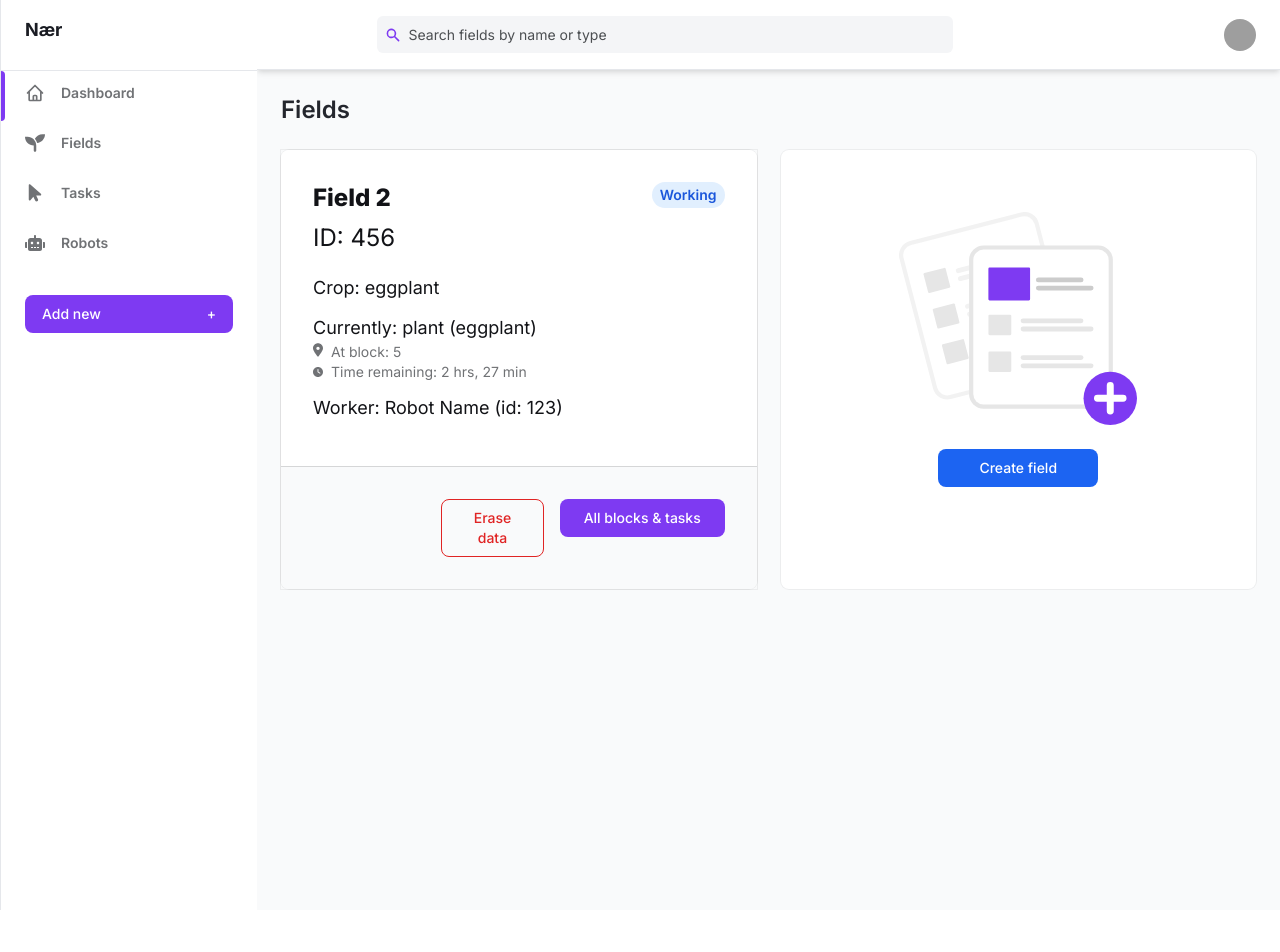
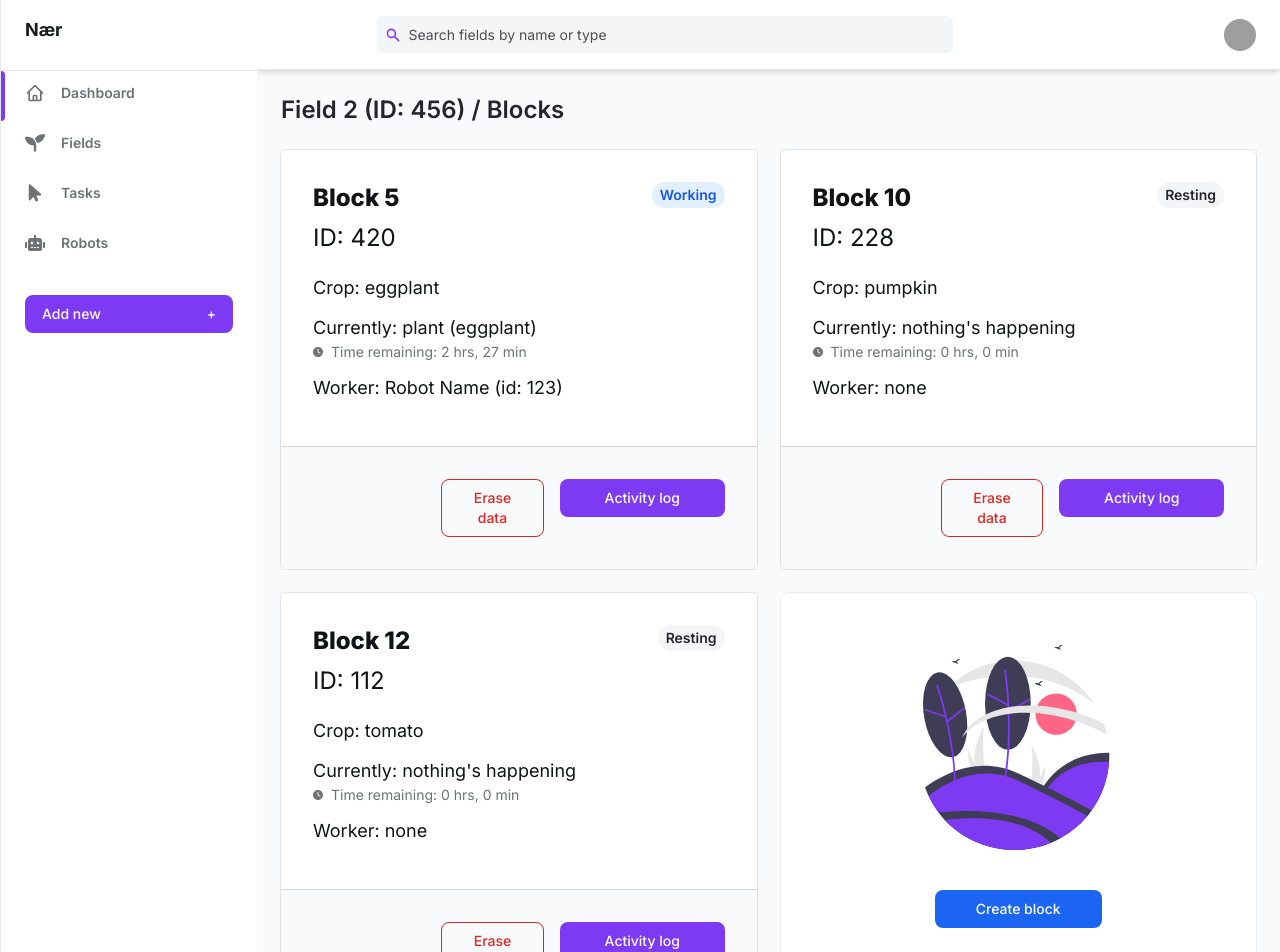
Before and after one commit to confidentlyDumb/naer_front, a Vue app: page /dashboard/field/456 in a window 1280 px wide. Shown: the top 952 px of the page. Before the commit the page ends 910 px from the top, so only its background shows below. Built offline with nearby package versions, Linux system fonts and the light colour scheme; grey boxes are pictures that could not be loaded.

Commit message:
Field view

```diff
--- a/src/components/dashboard/DashField.vue
+++ b/src/components/dashboard/DashField.vue
@@ -9,7 +9,7 @@ input[type=number]::-webkit-inner-spin-button {
       <!-- Cards -->
 
     <h2 class="my-6 text-2xl font-semibold text-gray-700 dark:text-gray-200">
-      Fields
+      Field 2 (ID: 456) / Blocks
     </h2>
     <div class="grid gap-6 mb-8 md:grid-cols-2">
       <div
@@ -26,21 +26,18 @@ input[type=number]::-webkit-inner-spin-button {
                 <h2
                     class="text-2xl font-extrabold text-gray-900 dark:text-gray-200 sm:pr-12"
                 >
-                Field 2
+                    Block 5
                 </h2>
 
                 <section aria-labelledby="information-heading" class="mt-2">
                     <p class="mb-5 text-2xl text-gray-900 dark:text-gray-300">
-                  ID: 456
+                    ID: 420
                     </p>
                     <p class=" my-3 text-lg text-gray-900 dark:text-gray-400">
                     Crop: eggplant
                     </p>
                     <p class="mb-3 text-lg text-gray-900 dark:text-gray-400">
                     Currently: plant (eggplant)<br>
-                  <span class="text-sm text-gray-500 flex">
-                  <svg class="mr-2 mb-1" fill="currentColor" width="10" xmlns="http://www.w3.org/2000/svg" viewBox="0 0 384 512"><!--! Font Awesome Pro 6.1.1 by @fontawesome - https://fontawesome.com License - https://fontawesome.com/license (Commercial License) Copyright 2022 Fonticons, Inc. --><path d="M168.3 499.2C116.1 435 0 279.4 0 192C0 85.96 85.96 0 192 0C298 0 384 85.96 384 192C384 279.4 267 435 215.7 499.2C203.4 514.5 180.6 514.5 168.3 499.2H168.3zM192 256C227.3 256 256 227.3 256 192C256 156.7 227.3 128 192 128C156.7 128 128 156.7 128 192C128 227.3 156.7 256 192 256z"/></svg>
-                  At block: 5</span>
                     <span class="text-sm text-gray-500 flex">
                     <svg class="mr-2" fill="currentColor" width="10" xmlns="http://www.w3.org/2000/svg" viewBox="0 0 512 512"><!--! Font Awesome Pro 6.1.1 by @fontawesome - https://fontawesome.com License - https://fontawesome.com/license (Commercial License) Copyright 2022 Fonticons, Inc. --><path d="M256 512C114.6 512 0 397.4 0 256C0 114.6 114.6 0 256 0C397.4 0 512 114.6 512 256C512 397.4 397.4 512 256 512zM232 256C232 264 236 271.5 242.7 275.1L338.7 339.1C349.7 347.3 364.6 344.3 371.1 333.3C379.3 322.3 376.3 307.4 365.3 300L280 243.2V120C280 106.7 269.3 96 255.1 96C242.7 96 231.1 106.7 231.1 120L232 256z"/></svg>
                     Time remaining: 2 hrs, 27 min</span>
@@ -64,10 +61,128 @@ input[type=number]::-webkit-inner-spin-button {
             </div>
             <div class="w-2/5">
                 <a
-              href="/dashboard/field/123"
+                href="/dashboard/field/456"
                 class="flex items-center justify-center px-4 py-2 text-sm font-medium leading-5 text-white transition-colors duration-150 bg-purple-600 border border-transparent rounded-lg active:bg-purple-600 hover:bg-purple-700 focus:outline-none focus:shadow-outline-purple w-full"
                 >
-              <span>All blocks & tasks</span>
+                <span>Activity log</span>
+                </a>
+            </div>
+            </div>
+        </div>
+
+      </div>
+            <div
+        class="rp-4 bg-white rounded-lg shadow-xs dark:bg-gray-800"
+      >
+        <div
+            class="flex text-base text-left transform transition md:inline-block shadow-xs w-full"
+        >
+            <span class="text-sm mx-4 mt-14 mb-8 sm:mx-6 sm:mt-8 md:m-6 lg:m-8 absolute right-0 top-0 z-10 px-2 py-1 font-semibold leading-tight text-gray-700 bg-gray-100 rounded-full dark:text-white dark:bg-gray-600"> Resting </span>
+            <div
+            class="rounded-lg rounded-b-none w-full relative flex items-center bg-white dark:bg-gray-800 px-4 pt-14 pb-8 overflow-hidden sm:px-6 sm:pt-8 md:p-6 lg:p-8"
+            >
+                <div class="w-full">
+                <h2
+                    class="text-2xl font-extrabold text-gray-900 dark:text-gray-200 sm:pr-12"
+                >
+                    Block 10
+                </h2>
+
+                <section aria-labelledby="information-heading" class="mt-2">
+                    <p class="mb-5 text-2xl text-gray-900 dark:text-gray-300">
+                    ID: 228
+                    </p>
+                    <p class=" my-3 text-lg text-gray-900 dark:text-gray-400">
+                    Crop: pumpkin
+                    </p>
+                    <p class="mb-3 text-lg text-gray-900 dark:text-gray-400">
+                    Currently: nothing's happening<br>
+                    <span class="text-sm text-gray-500 flex">
+                    <svg class="mr-2" fill="currentColor" width="10" xmlns="http://www.w3.org/2000/svg" viewBox="0 0 512 512"><!--! Font Awesome Pro 6.1.1 by @fontawesome - https://fontawesome.com License - https://fontawesome.com/license (Commercial License) Copyright 2022 Fonticons, Inc. --><path d="M256 512C114.6 512 0 397.4 0 256C0 114.6 114.6 0 256 0C397.4 0 512 114.6 512 256C512 397.4 397.4 512 256 512zM232 256C232 264 236 271.5 242.7 275.1L338.7 339.1C349.7 347.3 364.6 344.3 371.1 333.3C379.3 322.3 376.3 307.4 365.3 300L280 243.2V120C280 106.7 269.3 96 255.1 96C242.7 96 231.1 106.7 231.1 120L232 256z"/></svg>
+                    Time remaining: 0 hrs, 0 min</span>
+                    </p>
+                    <p class=" my-3 text-lg text-gray-900 dark:text-gray-400">
+                    Worker: none
+                    </p>
+                </section>
+                </div>
+            </div>
+            <div
+            class="border-t px-4 py-4 sm:px-6 sm:py-4 md:p-6 lg:p-8 rounded-t-none flex w-full justify-end rounded-lg dark:border-gray-700 bg-gray-50 dark:bg-gray-800"
+            >
+            <div class="w-1/4 mr-4">
+                <button
+                @click="openModal('remField')"
+                class="flex w-full items-center justify-center px-4 py-2 text-sm font-medium leading-5 text-red-600 transition-colors duration-150 border border-red-600 rounded-lg active:bg-transparent hover:border-red-500 hover:text-red-500 focus:border-red-500 focus:text-red-500 active:text-red-500 focus:outline-none focus:shadow-outline-gray"
+                >
+                <span>Erase data</span>
+                </button>
+            </div>
+            <div class="w-2/5">
+                <a
+                href="/dashboard/field/456"
+                class="flex items-center justify-center px-4 py-2 text-sm font-medium leading-5 text-white transition-colors duration-150 bg-purple-600 border border-transparent rounded-lg active:bg-purple-600 hover:bg-purple-700 focus:outline-none focus:shadow-outline-purple w-full"
+                >
+                <span>Activity log</span>
+                </a>
+            </div>
+            </div>
+        </div>
+
+      </div>
+            <div
+        class="rp-4 bg-white rounded-lg shadow-xs dark:bg-gray-800"
+      >
+        <div
+            class="flex text-base text-left transform transition md:inline-block shadow-xs w-full"
+        >
+            <span class="text-sm mx-4 mt-14 mb-8 sm:mx-6 sm:mt-8 md:m-6 lg:m-8 absolute right-0 top-0 z-10 px-2 py-1 font-semibold leading-tight text-gray-700 bg-gray-100 rounded-full dark:text-white dark:bg-gray-600"> Resting </span>
+            <div
+            class="rounded-lg rounded-b-none w-full relative flex items-center bg-white dark:bg-gray-800 px-4 pt-14 pb-8 overflow-hidden sm:px-6 sm:pt-8 md:p-6 lg:p-8"
+            >
+                <div class="w-full">
+                <h2
+                    class="text-2xl font-extrabold text-gray-900 dark:text-gray-200 sm:pr-12"
+                >
+                    Block 12
+                </h2>
+
+                <section aria-labelledby="information-heading" class="mt-2">
+                    <p class="mb-5 text-2xl text-gray-900 dark:text-gray-300">
+                    ID: 112
+                    </p>
+                    <p class=" my-3 text-lg text-gray-900 dark:text-gray-400">
+                    Crop: tomato
+                    </p>
+                    <p class="mb-3 text-lg text-gray-900 dark:text-gray-400">
+                    Currently: nothing's happening<br>
+                    <span class="text-sm text-gray-500 flex">
+                    <svg class="mr-2" fill="currentColor" width="10" xmlns="http://www.w3.org/2000/svg" viewBox="0 0 512 512"><!--! Font Awesome Pro 6.1.1 by @fontawesome - https://fontawesome.com License - https://fontawesome.com/license (Commercial License) Copyright 2022 Fonticons, Inc. --><path d="M256 512C114.6 512 0 397.4 0 256C0 114.6 114.6 0 256 0C397.4 0 512 114.6 512 256C512 397.4 397.4 512 256 512zM232 256C232 264 236 271.5 242.7 275.1L338.7 339.1C349.7 347.3 364.6 344.3 371.1 333.3C379.3 322.3 376.3 307.4 365.3 300L280 243.2V120C280 106.7 269.3 96 255.1 96C242.7 96 231.1 106.7 231.1 120L232 256z"/></svg>
+                    Time remaining: 0 hrs, 0 min</span>
+                    </p>
+                    <p class=" my-3 text-lg text-gray-900 dark:text-gray-400">
+                    Worker: none
+                    </p>
+                </section>
+                </div>
+            </div>
+            <div
+            class="border-t px-4 py-4 sm:px-6 sm:py-4 md:p-6 lg:p-8 rounded-t-none flex w-full justify-end rounded-lg dark:border-gray-700 bg-gray-50 dark:bg-gray-800"
+            >
+            <div class="w-1/4 mr-4">
+                <button
+                @click="openModal('remField')"
+                class="flex w-full items-center justify-center px-4 py-2 text-sm font-medium leading-5 text-red-600 transition-colors duration-150 border border-red-600 rounded-lg active:bg-transparent hover:border-red-500 hover:text-red-500 focus:border-red-500 focus:text-red-500 active:text-red-500 focus:outline-none focus:shadow-outline-gray"
+                >
+                <span>Erase data</span>
+                </button>
+            </div>
+            <div class="w-2/5">
+                <a
+                href="/dashboard/field/456"
+                class="flex items-center justify-center px-4 py-2 text-sm font-medium leading-5 text-white transition-colors duration-150 bg-purple-600 border border-transparent rounded-lg active:bg-purple-600 hover:bg-purple-700 focus:outline-none focus:shadow-outline-purple w-full"
+                >
+                <span>Activity log</span>
                 </a>
             </div>
             </div>
@@ -78,9 +193,9 @@ input[type=number]::-webkit-inner-spin-button {
         class="relative flex justify-center items-center rp-4 bg-white rounded-lg shadow-xs dark:bg-gray-800 "
       >
 
-      <div class="w-1/2 relative -mt-10 flex flex-col">
-        <img src="/src/assets/img/newField.svg">
-        <button class="mt-6 flex items-center justify-center self-center px-10 py-2 text-sm font-medium leading-5 text-white transition-colors duration-150 bg-blue-600 border border-transparent rounded-lg active:bg-blue-600 hover:bg-blue-700 focus:outline-none focus:shadow-outline-purple" v-on:click="openModal('modal')">Create field</button>
+      <div class="w-2/5 relative -mt-8 flex flex-col">
+        <img src="/src/assets/img/newBlock.svg">
+        <button class="mt-10 flex items-center justify-center self-center px-10 py-2 text-sm font-medium leading-5 text-white transition-colors duration-150 bg-blue-600 border border-transparent rounded-lg active:bg-blue-600 hover:bg-blue-700 focus:outline-none focus:shadow-outline-purple" v-on:click="openModal('modal')">Create block</button>
 
       </div>
     </div>
@@ -100,7 +215,7 @@ input[type=number]::-webkit-inner-spin-button {
 
             <div class="mt-4 mb-6">
             <p class="mb-2 text-lg font-semibold text-gray-700 dark:text-gray-300">
-                Create field
+                Create block
             </p>
             <div class="py-3 mb-8 bg-white rounded-lg shadow-md dark:bg-gray-800">
               <label class="block text-sm">
@@ -148,9 +263,9 @@ input[type=number]::-webkit-inner-spin-button {
                 </svg>
             </div>
             <div class="mt-3 text-center sm:mt-0 sm:ml-4 sm:text-left">
-                <h3 class="text-lg leading-6 font-medium text-gray-900 dark:text-gray-200" id="modal-title">Delete field</h3>
+                <h3 class="text-lg leading-6 font-medium text-gray-900 dark:text-gray-200" id="modal-title">Delete block</h3>
                 <div class="mt-2">
-                <p class="text-sm text-gray-500 dark:text-gray-400">Are you sure you want to delete this field record? All the tasks and blocks associated with it will be untracked.</p>
+                <p class="text-sm text-gray-500 dark:text-gray-400">Are you sure you want to delete this block record? All the tasks associated with it will be untracked.</p>
                 </div>
             </div>
             </div>
--- a/src/components/dashboard/DashRobots.vue
+++ b/src/components/dashboard/DashRobots.vue
@@ -70,7 +70,7 @@
                     <tr class="text-gray-700 dark:text-gray-400">
                       <td class="pr-4 py-3">
                         <div class="flex items-center text-sm">
-                          <a href="/dashboard/field/123">
+                          <a href="/dashboard/field/456">
                             <p class="font-semibold">Block 1</p>
                             <p class="text-xs text-gray-600 dark:text-gray-400">
                               Field 1
@@ -97,7 +97,7 @@
                     <tr class="text-gray-700 dark:text-gray-400">
                       <td class="pr-4 py-3">
                         <div class="flex items-center text-sm">
-                          <a href="/dashboard/field/123">
+                          <a href="/dashboard/field/456">
                             <p class="font-semibold">Block 12</p>
                             <p class="text-xs text-gray-600 dark:text-gray-400">
                               Field 2
@@ -125,7 +125,7 @@
                     <tr class="text-gray-700 dark:text-gray-400">
                       <td class="pr-4 py-3">
                         <div class="flex items-center text-sm">
-                          <a href="/dashboard/field/123">
+                          <a href="/dashboard/field/456">
                             <p class="font-semibold">Block 4</p>
                             <p class="text-xs text-gray-600 dark:text-gray-400">
                               Field 6
```
Also changed, not shown: src/components/dashboard/DashFields.vue (+4 -4 lines), src/components/dashboard/DashTasks.vue (+10 -10 lines), src/assets/img/newBlock.svg (added). Lines whose indentation alone changed are shown as unchanged.
